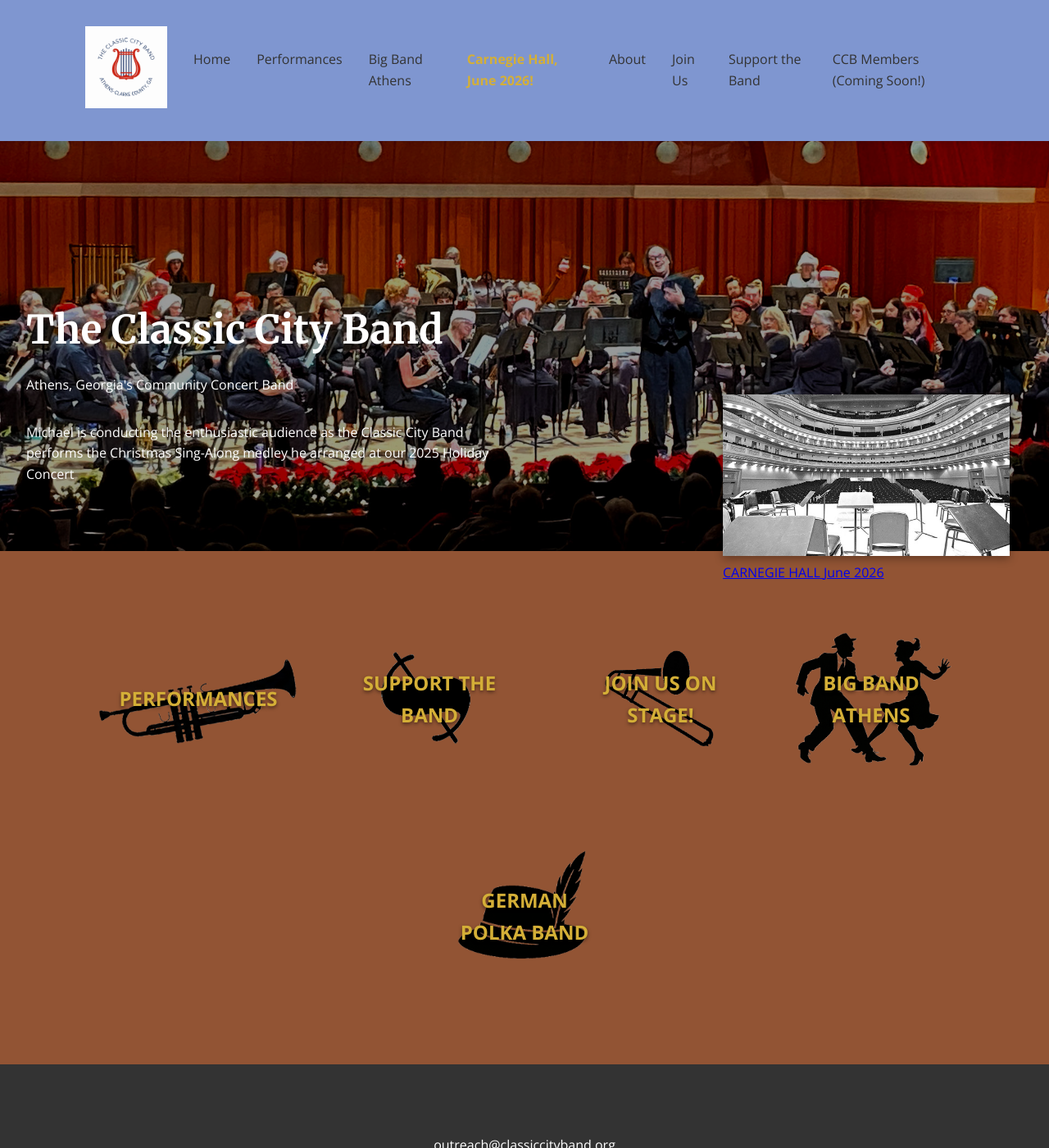
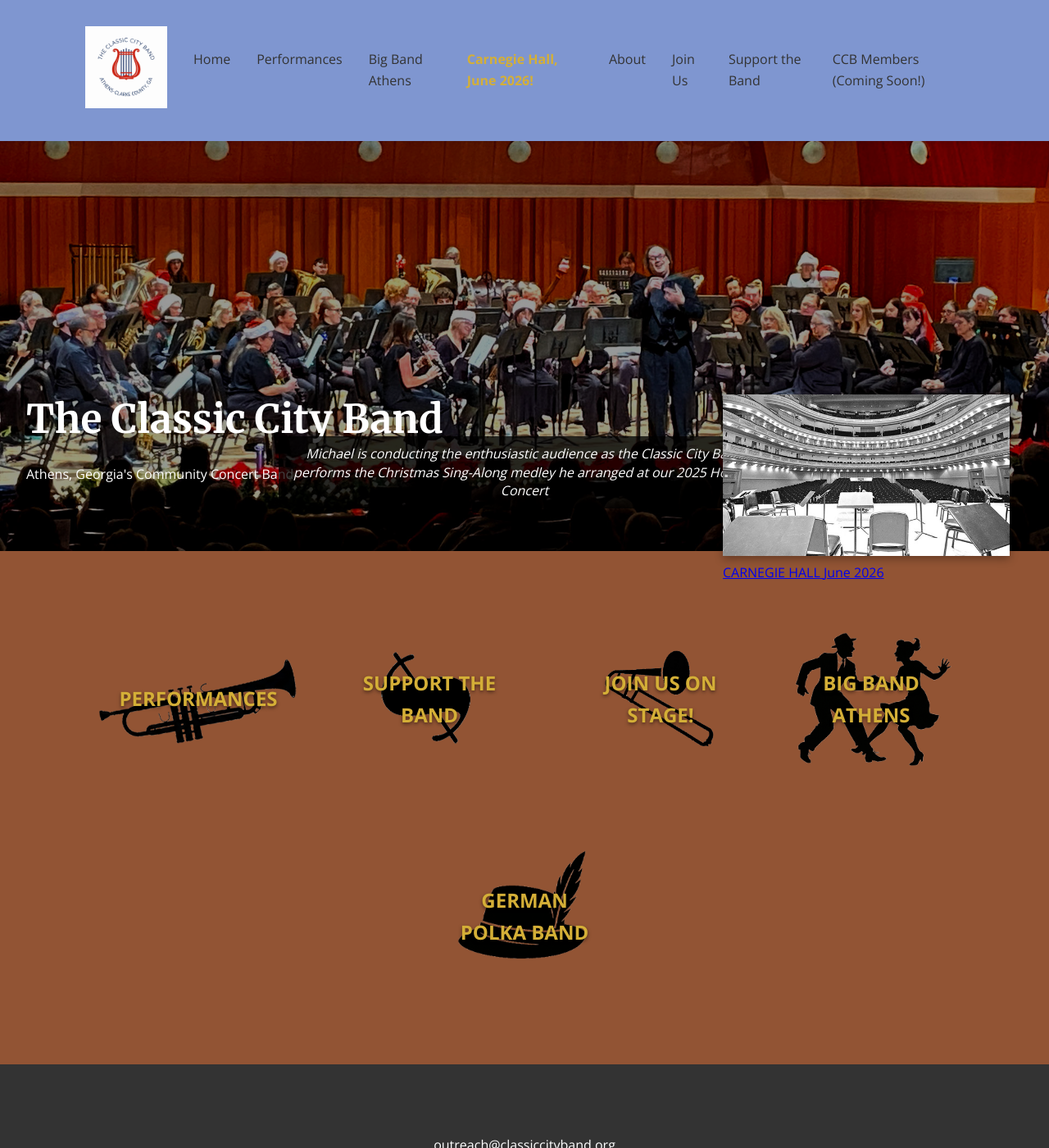
Before and after one commit to webmasterCCB/CCBwebsite, a Jekyll site: the page built from index.html, in a window 1280 px wide and 1400 px high. Shown: the whole window at 82% size. Built offline with Jekyll 4.4.1, drawn with Linux system fonts in a browser that asks for light colours.

Commit message:
Update style.css

```diff
--- a/assets/css/style.css
+++ b/assets/css/style.css
@@ -117,6 +117,23 @@ nav a:hover {
   align-items: flex-start;
   justify-content: flex-end;
   min-height: 500px;
+}
+
+.hero-caption {
+  position: absolute;
+  bottom: 20px;
+  left: 50%;
+  transform: translateX(-50%);
+  font-size: 0.85rem;
+  font-style: italic;
+  color: white;
+  background-color: rgba(0, 0, 0, 0.75);
+  padding: 10px 16px;
+  margin: 0;
+  border-radius: 6px;
+  text-align: center;
+  max-width: 90%;
+  line-height: 1.4;
 }
 
 .hero h1 {
```
